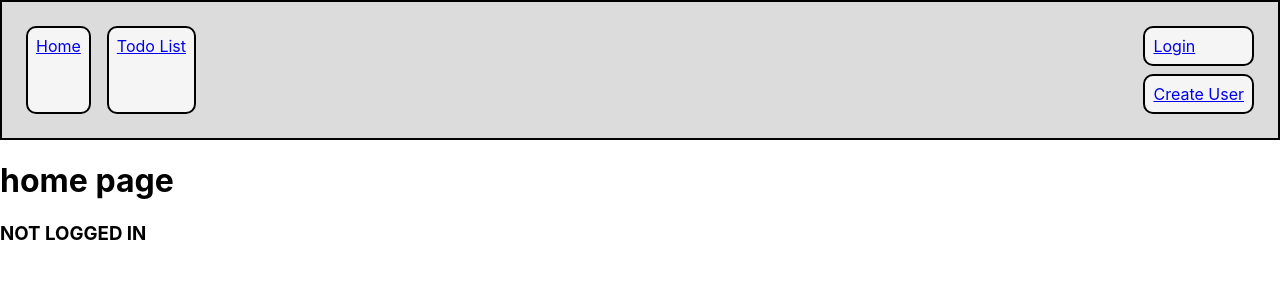
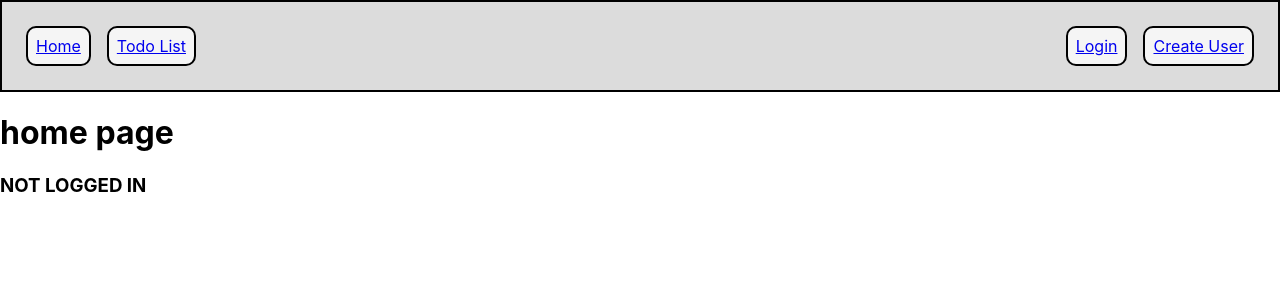
Before and after one commit to mitchell-mccracken/react-todo-app-client, a React (Create React App) app: page / in a window 1280 px wide. Shown: the top 300 px of the page. Built offline with nearby package versions, Linux system fonts and the light colour scheme.

Commit message:
added styling

```diff
--- a/src/styles/navBar.css
+++ b/src/styles/navBar.css
@@ -7,7 +7,7 @@
   justify-content: space-between;
 }
 
-#links-wrapper {
+#links-wrapper, #user-info-wrapper {
   display: flex;
 
 }
```
